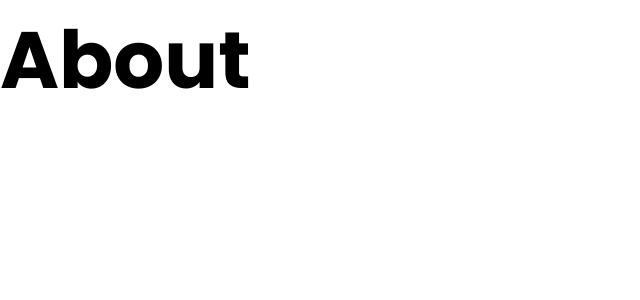
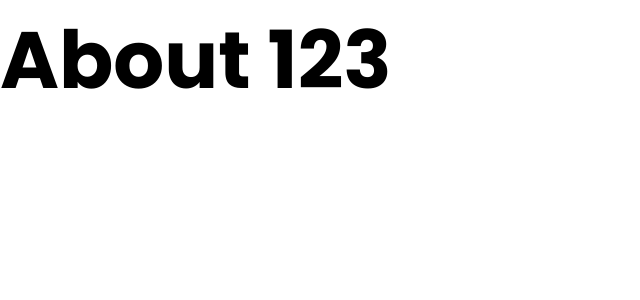
Before and after one commit to thunguyen120296/my-portfolio, a React (Create React App) app: page / in a window 1280 px wide. Shown: the top 300 px of the page, without its empty margins (0-640 px from the left). Built offline with nearby package versions, Linux system fonts and the light colour scheme.

Commit message:
update again

```diff
--- a/src/components/about/About.jsx
+++ b/src/components/about/About.jsx
@@ -3,7 +3,7 @@ import './about.css';
 function About(){
     return(
         <div className='about'>
-            <h1>About</h1>
+            <h1>About 123</h1>
         </div>
     )
 }
```
